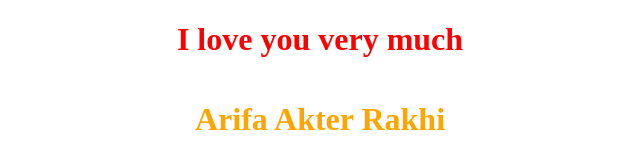
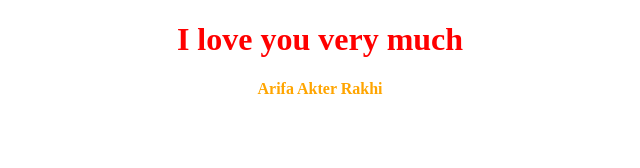
Before and after one commit to abdul-khaleq/ak.toaha, a plain HTML site: page index.html in a window 1280 px wide. Shown: the whole page, without its empty margins (320-960 px from the left). Drawn offline with Linux system fonts and the light colour scheme.

Commit message:
Update index.html

```diff
--- a/index.html
+++ b/index.html
@@ -9,7 +9,7 @@
 </head>
 <body>
   <h1 style="color: red; text-align: center; font-size: 200%;">I love you very much</h1>
-    <h4 style="color:orange; text-align: center; font-size: 200%;">Arifa Akter Rakhi</h4>
+    <h4 style="color:orange; text-align: center;">Arifa Akter Rakhi</h4>
 </body>
 
 </html>
```
